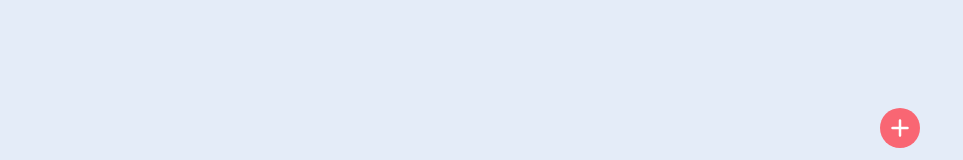
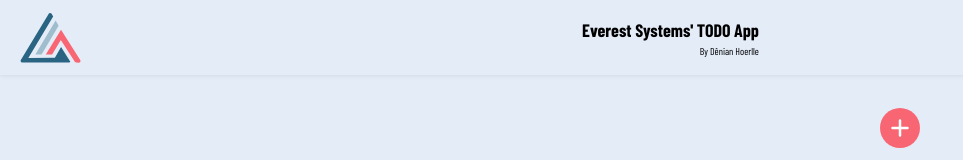
Before and after one commit to DenianHoerlle/everest-todo-app, a React (Vite) app: page / in a window 1280 px wide. Shown: the top 160 px of the page, without its empty margins (0-963 px from the left). Built offline with nearby package versions, Linux system fonts and the light colour scheme; no server answers; the HTML template or start-up script is replaced by a standard one; a web font is replaced by a local one.

Commit message:
refactor(core): :recycle: moved header to app page

```diff
--- a/src/App.tsx
+++ b/src/App.tsx
@@ -1,5 +1,6 @@
 import { FC, useEffect } from "react";
 
+import { Header } from "components";
 import { HomeScreen } from "screens";
 import useTodoStore from "store";
 
@@ -10,7 +11,12 @@ const App: FC = () => {
     initStore();
   }, [initStore]);
 
-  return <HomeScreen />;
+  return (
+    <>
+      <Header />
+      <HomeScreen />
+    </>
+  );
 };
 
 export default App;
```
